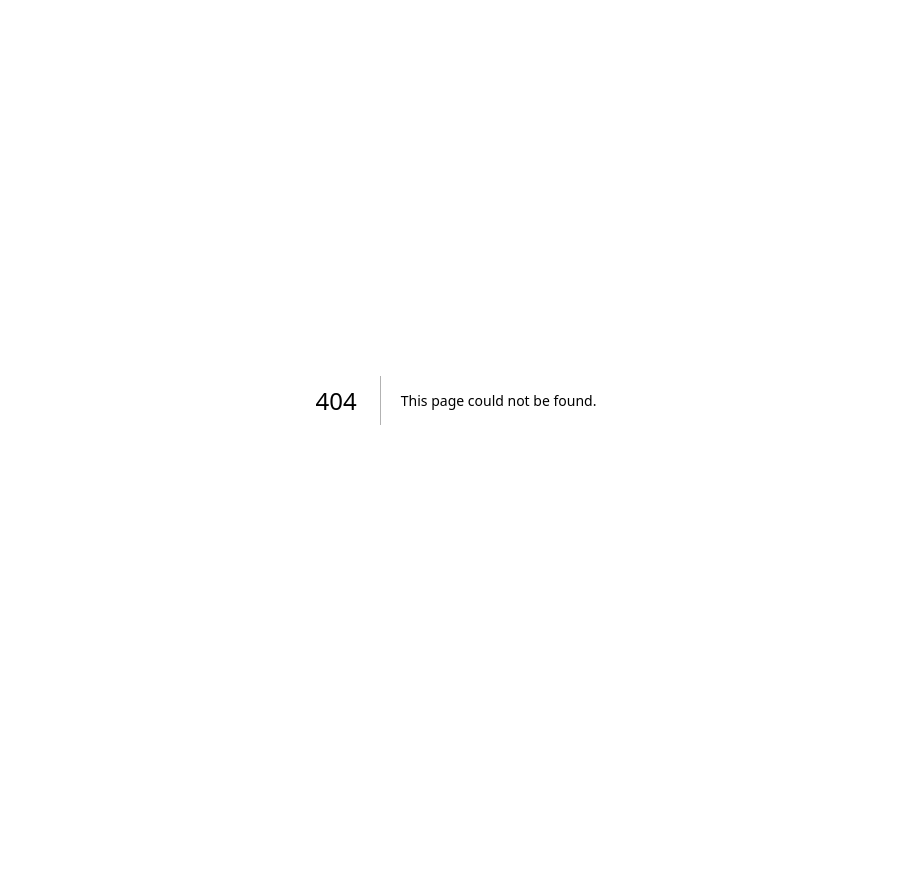
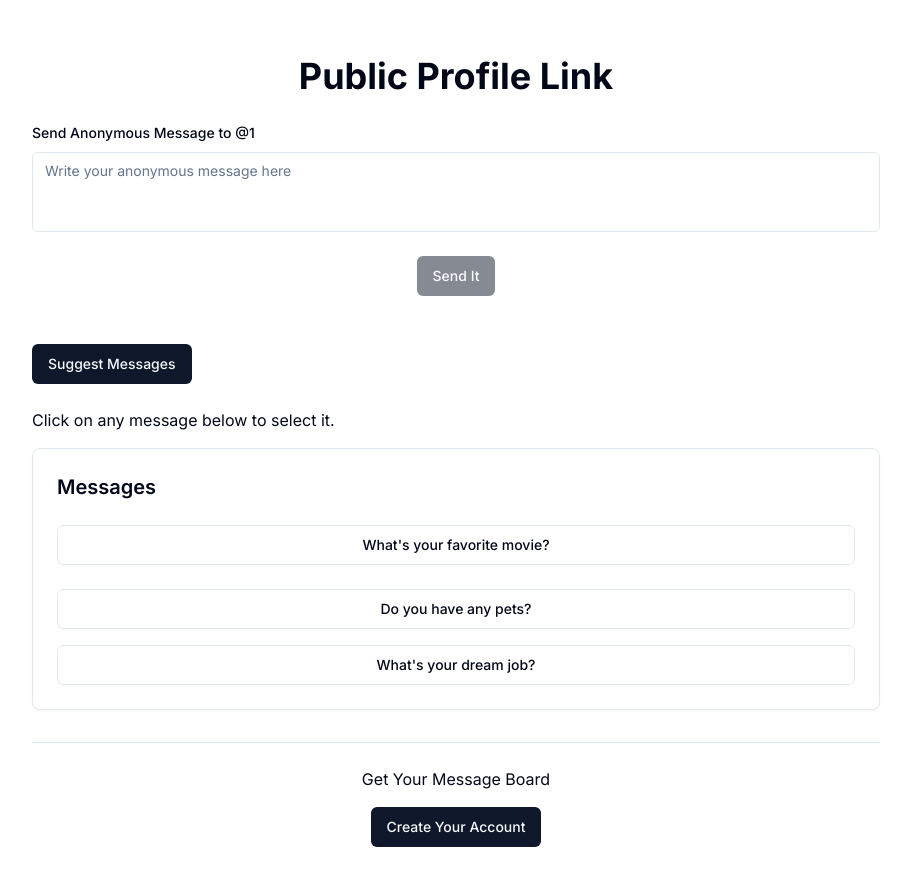
Before and after one commit to suryansh-bhatnagar/secretmessage, a Next.js app: page /user/1 in a window 1280 px wide. Before the commit this address had no page. Shown: the top 886 px of the page, without its empty margins (184-1095 px from the left). Before the commit the page ends 800 px from the top, so only its background shows below. Built offline with nearby package versions, Linux system fonts and the light colour scheme.

Commit message:
UI of Send messages page done

```diff
--- /dev/null
+++ b/src/app/user/[username]/page.tsx
@@ -0,0 +1,179 @@
+'use client';
+
+import React, { useState } from 'react';
+import axios, { AxiosError } from 'axios';
+import { zodResolver } from '@hookform/resolvers/zod';
+import { useForm } from 'react-hook-form';
+import { Loader2 } from 'lucide-react';
+import { Button } from '@/components/ui/button';
+import { Separator } from '@/components/ui/separator';
+import { CardHeader, CardContent, Card } from '@/components/ui/card';
+import { useCompletion } from 'ai/react';
+import {
+  Form,
+  FormControl,
+  FormField,
+  FormItem,
+  FormLabel,
+  FormMessage,
+} from '@/components/ui/form';
+import { Textarea } from '@/components/ui/textarea';
+import { toast } from '@/components/ui/use-toast';
+import * as z from 'zod';
+import { ApiResponse } from '@/types/ApiResponse';
+import Link from 'next/link';
+import { useParams } from 'next/navigation';
+import { messageSchema } from '@/schemas/messageSchema';
+
+const specialChar = '||';
+
+const parseStringMessages = (messageString: string): string[] => {
+  return messageString.split(specialChar);
+};
+
+const initialMessageString =
+  "What's your favorite movie?||Do you have any pets?||What's your dream job?";
+
+export default function SendMessage() {
+  const params = useParams<{ username: string }>();
+  const username = params.username;
+
+  const {
+    complete,
+    completion,
+    isLoading: isSuggestLoading,
+    error,
+  } = useCompletion({
+    api: '/api/suggest-messages',
+    initialCompletion: initialMessageString,
+  });
+
+  const form = useForm<z.infer<typeof messageSchema>>({
+    resolver: zodResolver(messageSchema),
+  });
+
+  const messageContent = form.watch('content');
+
+  const handleMessageClick = (message: string) => {
+    form.setValue('content', message);
+  };
+
+  const [isLoading, setIsLoading] = useState(false);
+
+  const onSubmit = async (data: z.infer<typeof messageSchema>) => {
+    setIsLoading(true);
+    try {
+      const response = await axios.post<ApiResponse>('/api/send-message', {
+        ...data,
+        username,
+      });
+
+      toast({
+        title: response.data.message,
+        variant: 'default',
+      });
+      form.reset({ ...form.getValues(), content: '' });
+    } catch (error) {
+      const axiosError = error as AxiosError<ApiResponse>;
+      toast({
+        title: 'Error',
+        description:
+          axiosError.response?.data.message ?? 'Failed to sent message',
+        variant: 'destructive',
+      });
+    } finally {
+      setIsLoading(false);
+    }
+  };
+
+  const fetchSuggestedMessages = async () => {
+    try {
+      complete('');
+    } catch (error) {
+      console.error('Error fetching messages:', error);
+      // Handle error appropriately
+    }
+  };
+
+  return (
+    <div className="container mx-auto my-8 p-6 bg-white rounded max-w-4xl">
+      <h1 className="text-4xl font-bold mb-6 text-center">
+        Public Profile Link
+      </h1>
+      <Form {...form}>
+        <form onSubmit={form.handleSubmit(onSubmit)} className="space-y-6">
+          <FormField
+            control={form.control}
+            name="content"
+            render={({ field }) => (
+              <FormItem>
+                <FormLabel>Send Anonymous Message to @{username}</FormLabel>
+                <FormControl>
+                  <Textarea
+                    placeholder="Write your anonymous message here"
+                    className="resize-none"
+                    {...field}
+                  />
+                </FormControl>
+                <FormMessage />
+              </FormItem>
+            )}
+          />
+          <div className="flex justify-center">
+            {isLoading ? (
+              <Button disabled>
+                <Loader2 className="mr-2 h-4 w-4 animate-spin" />
+                Please wait
+              </Button>
+            ) : (
+              <Button type="submit" disabled={isLoading || !messageContent}>
+                Send It
+              </Button>
+            )}
+          </div>
+        </form>
+      </Form>
+
+      <div className="space-y-4 my-8">
+        <div className="space-y-2">
+          <Button
+            onClick={fetchSuggestedMessages}
+            className="my-4"
+            disabled={isSuggestLoading}
+          >
+            Suggest Messages
+          </Button>
+          <p>Click on any message below to select it.</p>
+        </div>
+        <Card>
+          <CardHeader>
+            <h3 className="text-xl font-semibold">Messages</h3>
+          </CardHeader>
+          <CardContent className="flex flex-col space-y-4">
+            {error ? (
+              <p className="text-red-500">{JSON.parse(error.message).message}</p>
+            ) : (
+              parseStringMessages(completion).map((message, index) => (
+                <Button
+                  key={index}
+                  variant="outline"
+                  className="mb-2"
+                  onClick={() => handleMessageClick(message)}
+                >
+                  {message}
+                </Button>
+              ))
+            )}
+          </CardContent>
+        </Card>
+      </div>
+      <Separator className="my-6" />
+      <div className="text-center">
+        <div className="mb-4">Get Your Message Board</div>
+        <Link href={'/sign-up'}>
+          <Button>Create Your Account</Button>
+        </Link>
+      </div>
+    </div>
+  );
+}
--- /dev/null
+++ b/src/components/ui/textarea.tsx
@@ -0,0 +1,24 @@
+import * as React from "react"
+
+import { cn } from "@/lib/utils"
+
+export interface TextareaProps
+  extends React.TextareaHTMLAttributes<HTMLTextAreaElement> {}
+
+const Textarea = React.forwardRef<HTMLTextAreaElement, TextareaProps>(
+  ({ className, ...props }, ref) => {
+    return (
+      <textarea
+        className={cn(
+          "flex min-h-[80px] w-full rounded-md border border-input bg-background px-3 py-2 text-sm ring-offset-background placeholder:text-muted-foreground focus-visible:outline-none focus-visible:ring-2 focus-visible:ring-ring focus-visible:ring-offset-2 disabled:cursor-not-allowed disabled:opacity-50",
+          className
+        )}
+        ref={ref}
+        {...props}
+      />
+    )
+  }
+)
+Textarea.displayName = "Textarea"
+
+export { Textarea }
```
